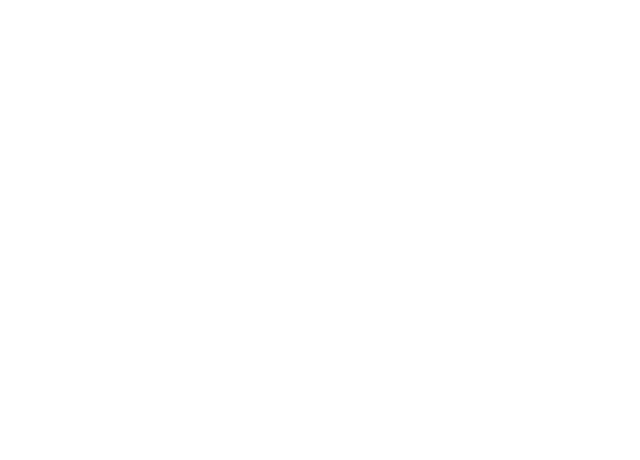
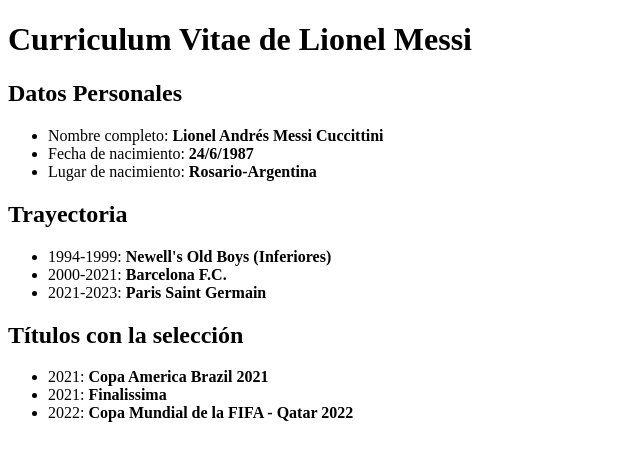
Before and after one commit to TomasFigueredo/Ejercicio_n1_nucba, a plain HTML site: page index.html in a window 1280 px wide. Shown: the whole page, without its empty margins (0-640 px from the left). Drawn offline with Linux system fonts and the light colour scheme.

Commit message:
segundo cambio

```diff
--- a/index.html
+++ b/index.html
@@ -6,6 +6,26 @@
     <title>Document</title>
 </head>
 <body>
+    <h1>Curriculum Vitae de Lionel Messi   </h1>
+    <h2>Datos Personales</h2>
+    <ul>
+        <li>Nombre completo: <b>Lionel Andrés Messi Cuccittini</b></li>
+        <li>Fecha de nacimiento: <b>24/6/1987</b></li>
+        <li>Lugar de nacimiento: <b>Rosario-Argentina</b></li>
+    </ul>
 
+    <h2>Trayectoria</h2>
+    <ul>
+        <li>1994-1999: <b>Newell's Old Boys (Inferiores)</b></li>
+        <li>2000-2021: <b>Barcelona F.C.</b></li>
+        <li>2021-2023: <b>Paris Saint Germain</b></li>
+    </ul>
+
+    <h2>Títulos con la selección</h2>
+    <ul>
+        <li>2021: <b>Copa America Brazil 2021</b></li>
+        <li>2021: <b>Finalissima</b></li>
+        <li>2022: <b>Copa Mundial de la FIFA - Qatar 2022</b></li>
+    </ul>
 </body>
 </html>
```
